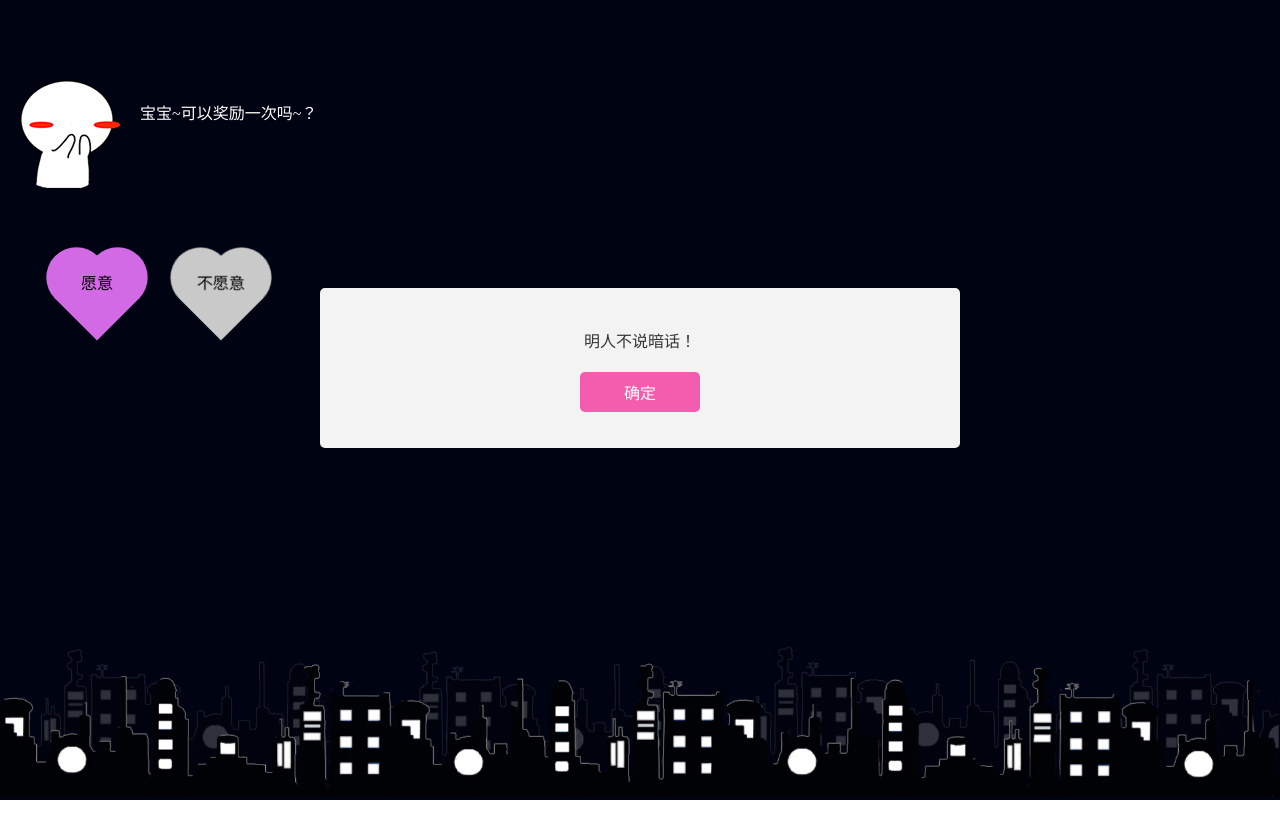
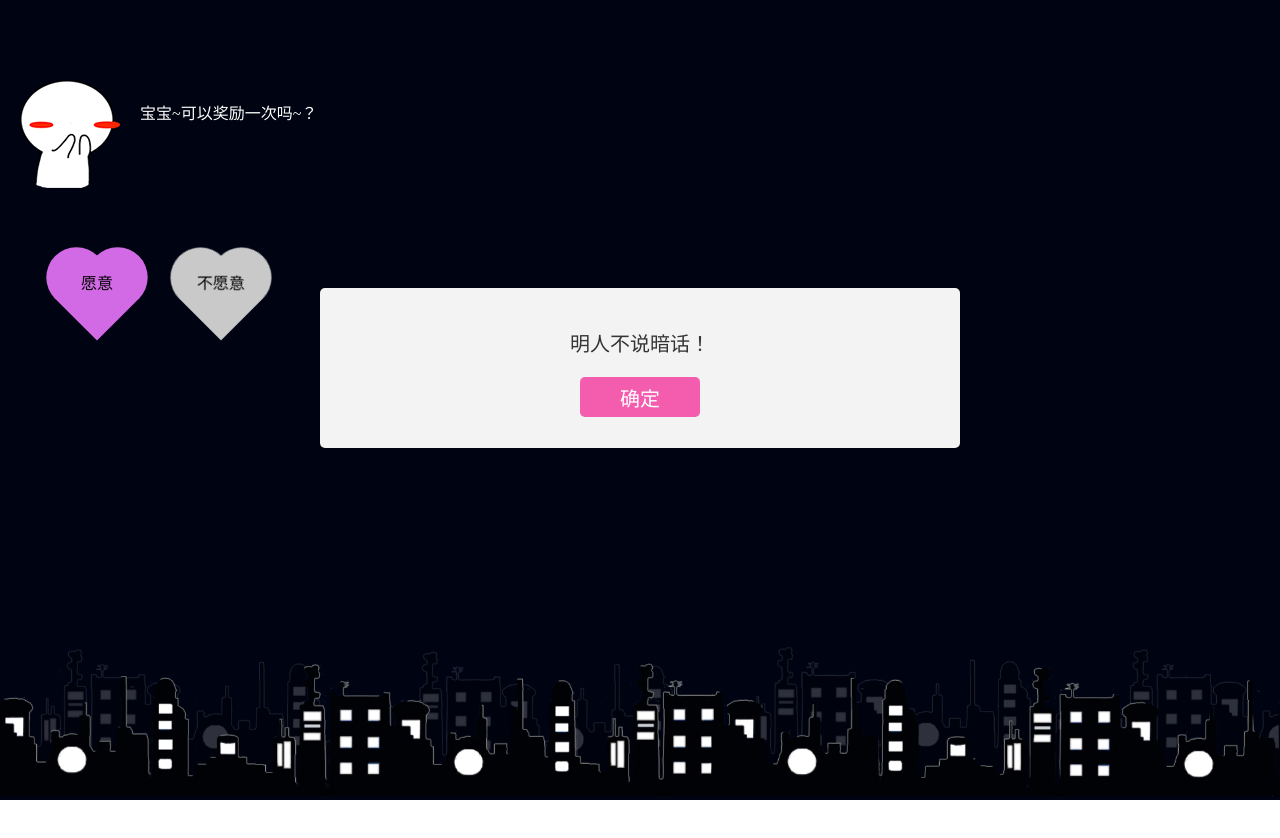
Before and after one commit to wshun-123/ws-syl.github.io, a plain HTML site: page 009/index.html in a window 1280 px wide. Both pictures are taken after a click on the element "不愿意". Drawn offline with Linux system fonts and the light colour scheme.

Commit message:
Update modal.css

```diff
--- a/009/modal.css
+++ b/009/modal.css
@@ -18,8 +18,8 @@ p{ margin: 0; }
 .container{  }
 .container .mask{ position: absolute; top: 0; left: 0; right: 0; bottom: 0; background: rgba(0,0,0,0.3); }
 .container .modal{ width: 50%; height: 160px; position: absolute; top: 50%; left: 50%; padding: 20px 15px; border-radius: 5px; transform: translate(-50%, -70%); -webkit-transform: translate(-50%，-70%); background: #f3f3f3;}
-.container .modal p{ margin-top: 20px; margin-bottom: 20px; font-size: 16px; color: #353535; text-align: center;}
-.confirm{ display: block; width: 120px; height: 40px; margin: 0 auto; border: none; font-size: 16px; border-radius: 5px; color: #ffffff; background: #f45cae; }
+.container .modal p{ margin-top: 20px; margin-bottom: 20px; font-size: 20px; color: #353535; text-align: center;}
+.confirm{ display: block; width: 120px; height: 40px; margin: 0 auto; border: none; font-size: 20px; border-radius: 5px; color: #ffffff; background: #f45cae; }
 .type_words{ padding: 12px 20px; }
 @keyframes breath {
     0% {
```
